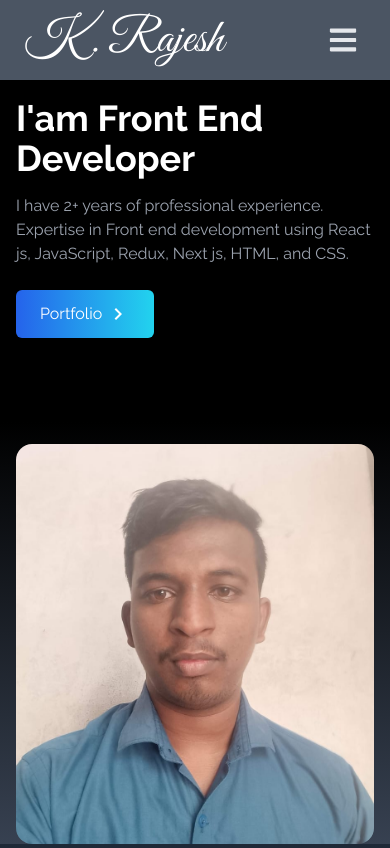
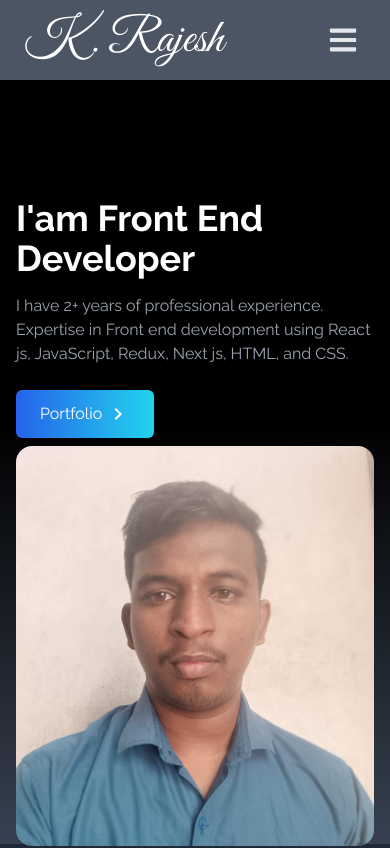
Before and after one commit to Rajeshkumarachari/portfolio, a React (Create React App) app: page / in a window 390 px wide. Shown: the top 848 px of the page. Built offline with nearby package versions, Linux system fonts and the light colour scheme.

Commit message:
mobile response done

```diff
--- a/src/components/Experience.js
+++ b/src/components/Experience.js
@@ -69,7 +69,7 @@ const Experience = () => {
   return (
     <div
       name="experience"
-      className=" bg-gradient-to-b from-gray-800  to-black w-full h-screen"
+      className=" pt-[400px] sm:pt-0 bg-gradient-to-b from-gray-800  to-black w-full h-screen"
     >
       <div className=" max-w-screen-lg mx-auto p-4  flex flex-col justify-center w-full h-full text-white">
         <div>
--- a/src/components/Home.js
+++ b/src/components/Home.js
@@ -6,7 +6,7 @@ const Home = () => {
   return (
     <div
       name="home"
-      className="  h-screen w-full bg-gradient-to-b from-black via-black to-gray-700"
+      className="pt-[200px] sm:pt-0 h-screen w-full bg-gradient-to-b from-black via-black to-gray-700"
     >
       <div className=" max-w-screen-lg mx-auto flex flex-col justify-center items-center h-full px-4  md:flex-row">
         <div className=" flex flex-col justify-center h-full">
--- a/src/components/Portfolio.js
+++ b/src/components/Portfolio.js
@@ -91,14 +91,14 @@ const Portfolio = () => {
                 className=" rounded-md  duration-200 hover:scale-105 cursor-pointer"
               />
               <div className=" flex items-center  justify-center ">
+                <a href={project.code} target="_blank" rel="noreferrer">
+                  <button className=" w-1/2 px-6 py-3 m-4 duration-200 hover:scale-105">
+                    Code
+                  </button>
+                </a>
                 <a href={project.demo} target="_blank" rel="noreferrer">
                   <button className=" w-1/2 px-6 py-3 m-4 duration-200 hover:scale-105">
                     Demo
-                  </button>
-                </a>
-                <a href={project.code} target="_blank" rel="noreferrer">
-                  <button className=" w-1/2 px-6 py-3 m-4 duration-200 hover:scale-105">
-                    Code
                   </button>
                 </a>
               </div>
```
